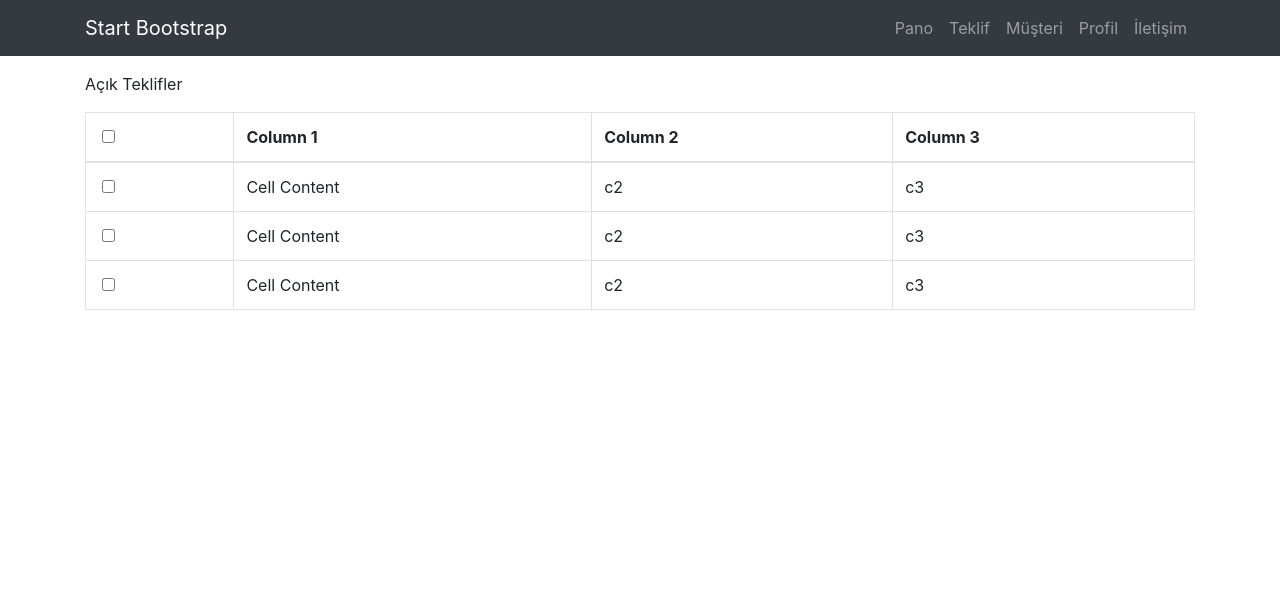
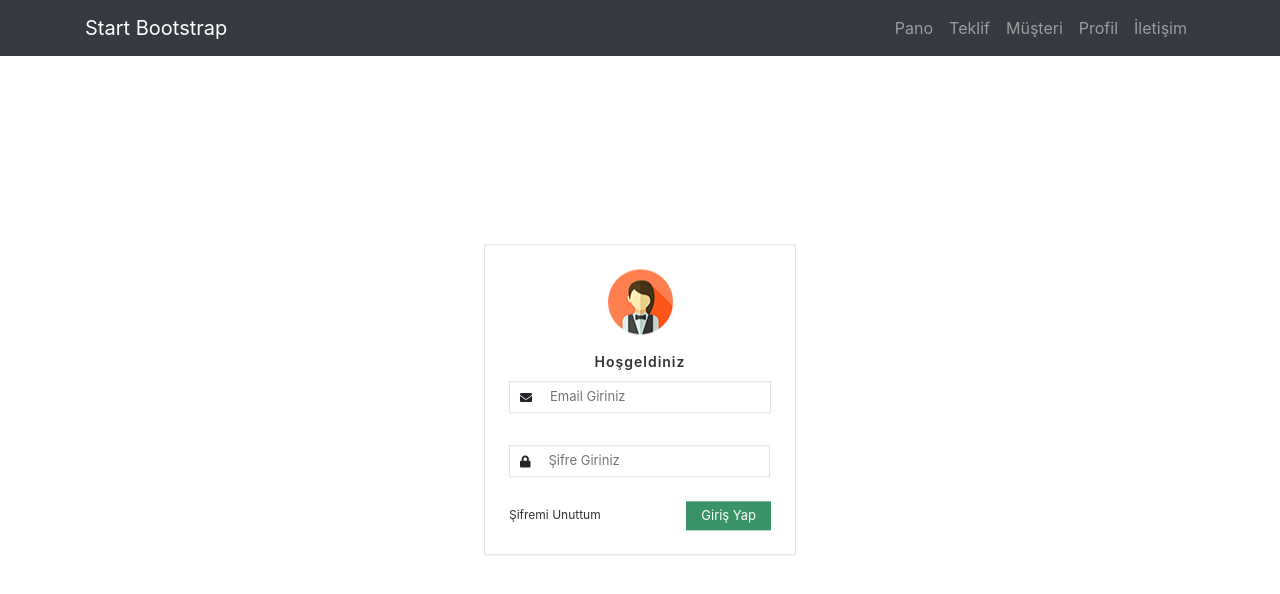
Before and after one commit to tolgagnydnn/teklifsts, a Vue app in the folder web/: page / in a window 1280 px wide. Shown: the top 594 px of the page. Built offline with nearby package versions, Linux system fonts and the light colour scheme.

Commit message:
Açılışta login sayfası gelecek şekilde ayarlandı.

```diff
--- a/web/src/components/Login.vue
+++ b/web/src/components/Login.vue
@@ -32,7 +32,7 @@
           </div>
 
           <div class="login__btn">
-            <button type="submit"> Giriş Yap </button>
+            <button type="submit" @click="successLogin"> Giriş Yap </button>
           </div>
         </form>
       </div>
@@ -52,6 +52,11 @@
           sifre:""
         }
       }
+    },
+    methods:{
+      successLogin(){
+        this.$router.push({name:"pano"});
+      }
     }
   }
 </script>
--- a/web/src/components/Pano.vue
+++ b/web/src/components/Pano.vue
@@ -3,7 +3,7 @@
   <div class="row">
     <div class="col-lg-12 col-md-12 col-sm-12 col-12 acikTeklifler">
       <p> Açık Teklifler </p>
-      <table class="table table-bordered" >
+      <table class="table table-bordered">
         <thead>
           <tr>
             <th scope="col">
@@ -51,7 +51,6 @@
       </table>
     </div>
   </div>
-
 </template>
 
 <script>
--- a/web/src/components/Profil.vue
+++ b/web/src/components/Profil.vue
@@ -1,5 +1,4 @@
 <template>
-
 <section class="profile">
   <div class="container">
     <div class="row">
@@ -37,7 +36,7 @@
           <span class="profile__itemtitle"> Mevcut Şifreniz: </span>
           <span class="profile__itemcontent"> *******  </span>
         </div>
-    </div>
+     </div>
 
    </div>
   </div>
--- a/web/src/router.js
+++ b/web/src/router.js
@@ -11,7 +11,12 @@ Vue.use(Router)
 
 const routes = [
     {
-        path: '/',
+      path:'/',
+      name:'login',
+      component:Login
+    },
+    {
+        path: '/pano',
         name: 'pano',
         component: Pano,
     },
```
Also changed, not shown: web/src/App.vue (+1 -7 lines), 1 other file (tests, documents, lock files or other folders). Lines whose indentation alone changed are shown as unchanged.
